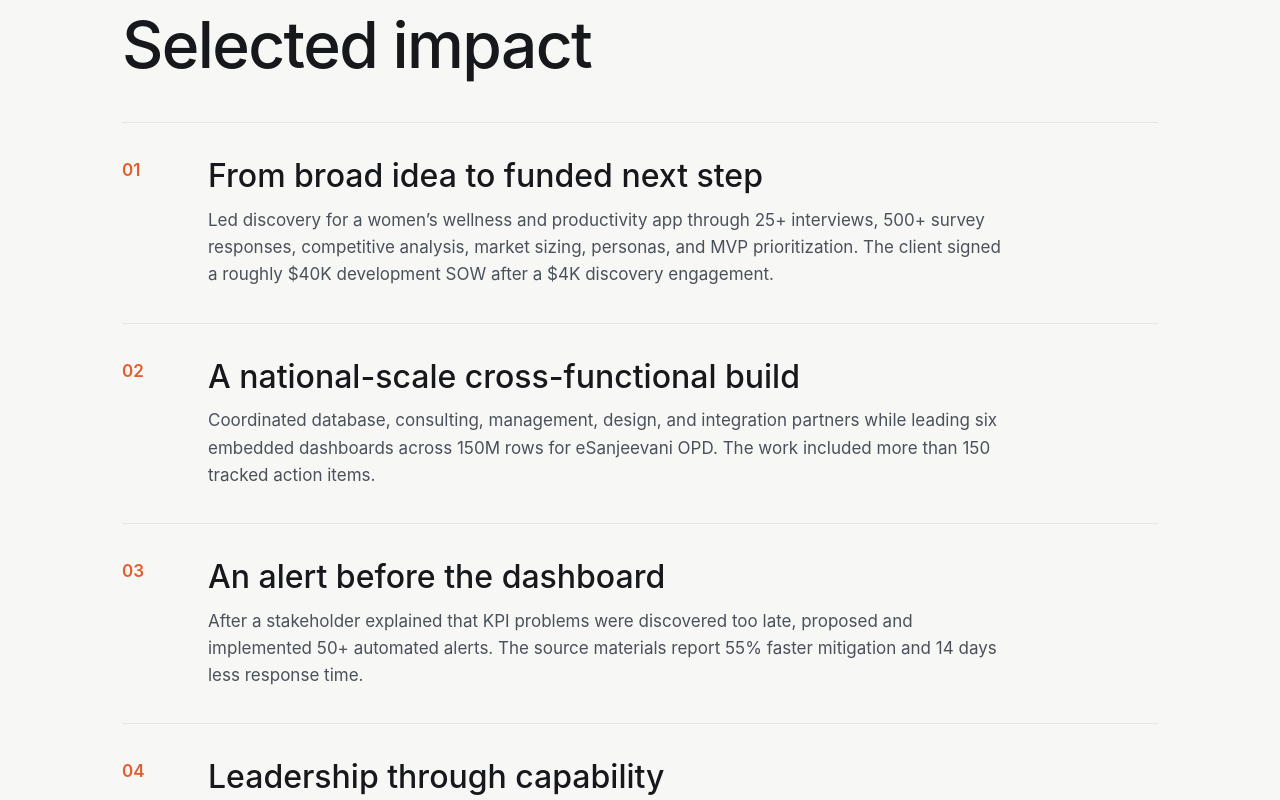
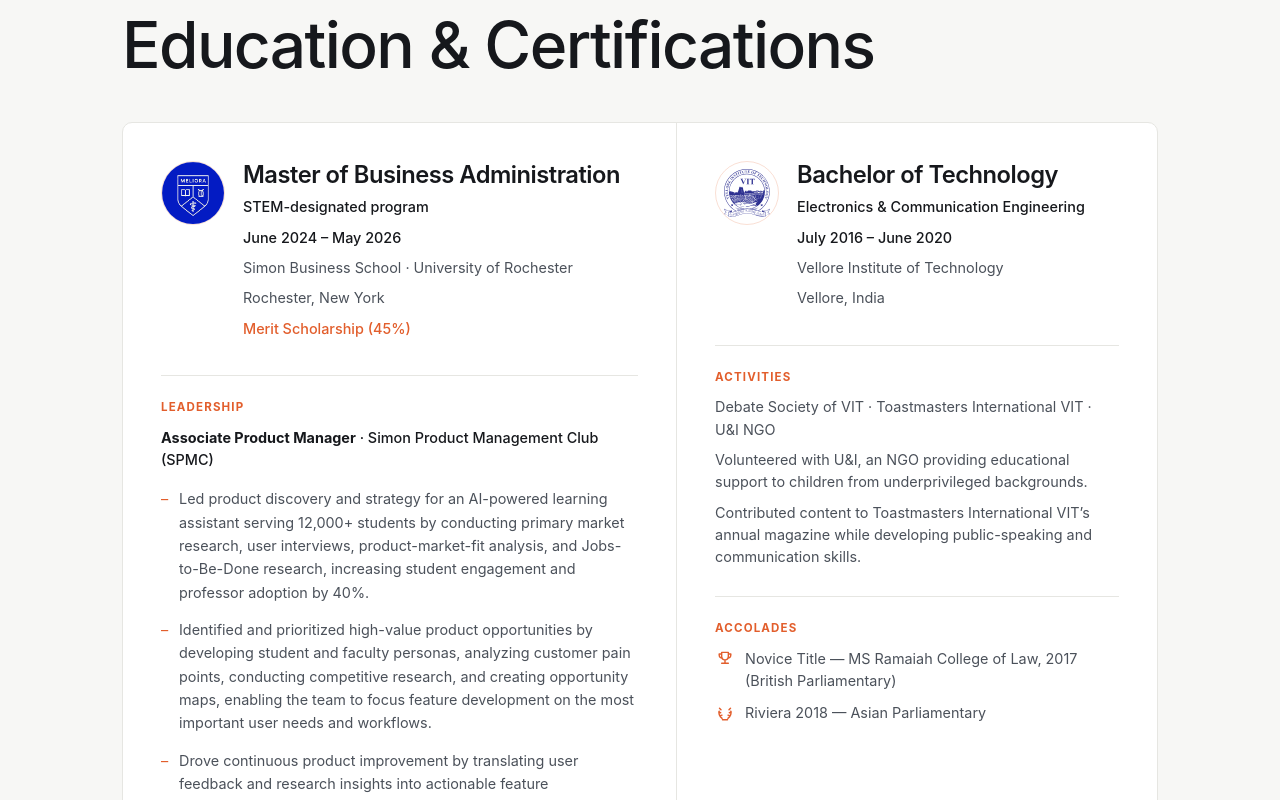
Before and after one commit to rohankandra1998-pmtech/RohanPortfolioWebsite, a Next.js app: page /experience in a window 1280 px wide. Shown: the part 4360-5160 px from the top of the page. Built offline with nearby package versions, Linux system fonts and the light colour scheme.

Commit message:
refactor: streamline experience page sections

```diff
--- a/app/experience/page.tsx
+++ b/app/experience/page.tsx
@@ -8,33 +8,6 @@
   description:
     "Rohan Kandra’s experience across product management, AI, analytics, consulting, and workflow automation.",
 };
-
-const impactStories = [
-  {
-    number: "01",
-    title: "From broad idea to funded next step",
-    body:
-      "Led discovery for a women’s wellness and productivity app through 25+ interviews, 500+ survey responses, competitive analysis, market sizing, personas, and MVP prioritization. The client signed a roughly $40K development SOW after a $4K discovery engagement.",
-  },
-  {
-    number: "02",
-    title: "A national-scale cross-functional build",
-    body:
-      "Coordinated database, consulting, management, design, and integration partners while leading six embedded dashboards across 150M rows for eSanjeevani OPD. The work included more than 150 tracked action items.",
-  },
-  {
-    number: "03",
-    title: "An alert before the dashboard",
-    body:
-      "After a stakeholder explained that KPI problems were discovered too late, proposed and implemented 50+ automated alerts. The source materials report 55% faster mitigation and 14 days less response time.",
-  },
-  {
-    number: "04",
-    title: "Leadership through capability",
-    body:
-      "Built learning roadmaps, used meeting shadowing and reverse knowledge transfer, and coached interns and client resources so they could own technical work and explain it independently.",
-  },
-];
 
 const simonLeadershipHighlights = [
   "Led product discovery and strategy for an AI-powered learning assistant serving 12,000+ students by conducting primary market research, user interviews, product-market-fit analysis, and Jobs-to-Be-Done research, increasing student engagement and professor adoption by 40%.",
@@ -151,24 +124,6 @@
               </div>
             </article>
           ))}
-        </div>
-      </section>
-
-      <section className="section">
-        <div className="wrap">
-          <p className="eyebrow">Stories behind the roles</p>
-          <h2>Selected impact</h2>
-          <div className="research-list">
-            {impactStories.map((story) => (
-              <article className="research-row" data-reveal key={story.number}>
-                <span>{story.number}</span>
-                <div>
-                  <h3>{story.title}</h3>
-                  <p>{story.body}</p>
-                </div>
-              </article>
-            ))}
-          </div>
         </div>
       </section>
 
@@ -399,7 +354,7 @@
 
       <section className="section" id="recognition">
         <div className="wrap">
-          <p className="eyebrow">Recognition</p>
+          <p className="eyebrow eyebrow--dot">Recognition</p>
           <h2>A wall of small wins</h2>
           <div className="recognition-grid" data-reveal>
             <div className="recognition-awards">
--- a/app/globals.css
+++ b/app/globals.css
@@ -1181,35 +1181,6 @@
   margin: 0 9px;
 }
 
-.research-list {
-  border-top: 1px solid var(--line);
-}
-
-.research-row {
-  border-bottom: 1px solid var(--line);
-  display: grid;
-  gap: 32px;
-  grid-template-columns: 54px 1fr;
-  padding: 34px 0;
-}
-
-.research-row > span {
-  color: var(--accent);
-  font-weight: 600;
-}
-
-.research-row h3 {
-  font-family: var(--font-serif);
-  font-size: 2rem;
-  font-weight: 500;
-  margin-bottom: 12px;
-}
-
-.research-row p {
-  margin-bottom: 0;
-  max-width: 800px;
-}
-
 .education-panel {
   background: var(--card);
   border: 1px solid var(--line);
@@ -2400,14 +2371,12 @@
     font-size: 2.35rem;
   }
 
-  .principle,
-  .research-row {
+  .principle {
     gap: 18px;
     grid-template-columns: 38px 1fr;
   }
 
-  .principle h3,
-  .research-row h3 {
+  .principle h3 {
     font-size: 1.65rem;
   }
 
```
Also changed, not shown: 1 other file (tests, documents, lock files or other folders).
